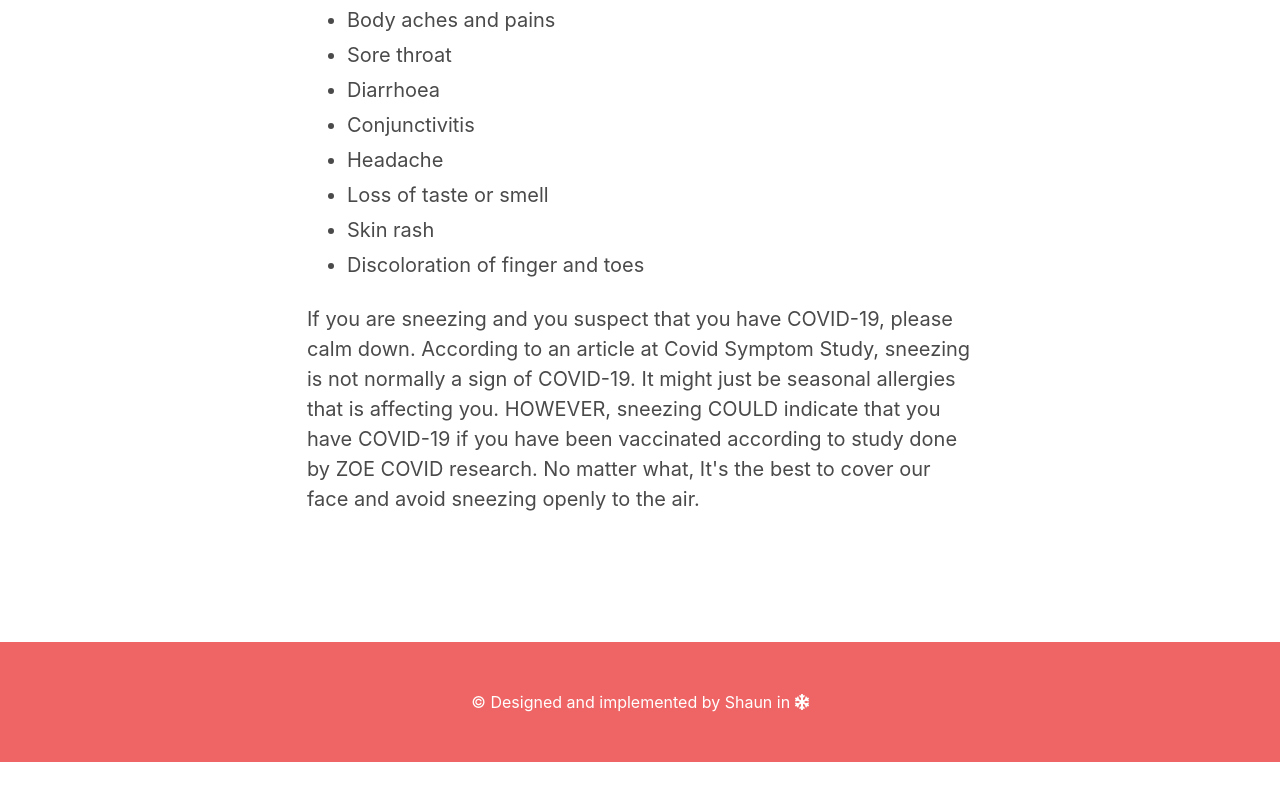
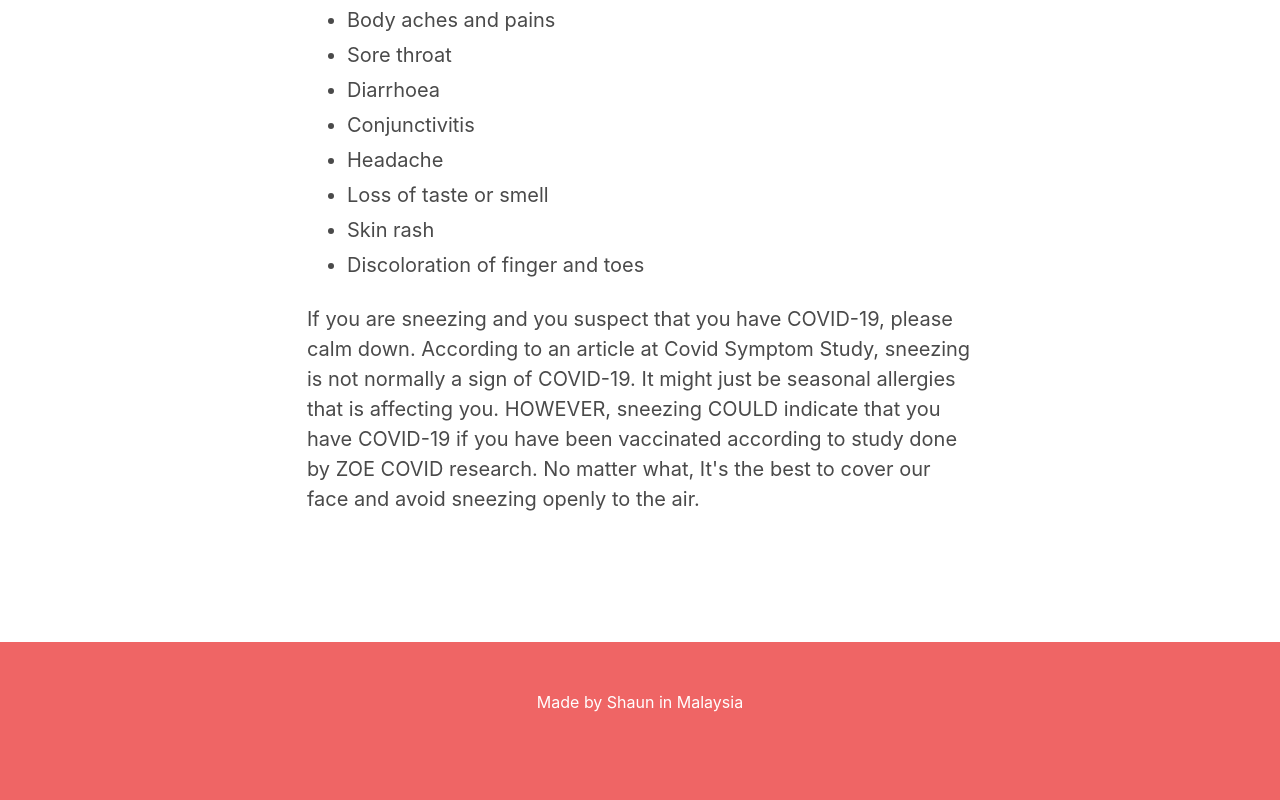
Before and after one commit to data-miner00/ng-covid-tracker, an Angular app: page /info in a window 1280 px wide. Shown: the part 3646-4446 px from the top of the page. Before the commit the page ends 4408 px from the top, so only its background shows below. Built offline with nearby package versions, Linux system fonts and the light colour scheme; what ngx-echarts would draw is missing.

Commit message:
wip: Work in progress footer

```diff
--- a/src/app/components/footer/footer.component.html
+++ b/src/app/components/footer/footer.component.html
@@ -1,8 +1,5 @@
-<footer class="py-6 has-background-primary">
-  <div class="has-text-white has-text-centered">
-    <p>
-      &copy; Designed and implemented by Shaun in
-      <fa-icon [icon]="faSnowflake"></fa-icon>
-    </p>
+<footer class="footer has-background-primary">
+  <div class="has-text-white has-text-centered content">
+    <p>Made by Shaun in Malaysia</p>
   </div>
 </footer>
```
